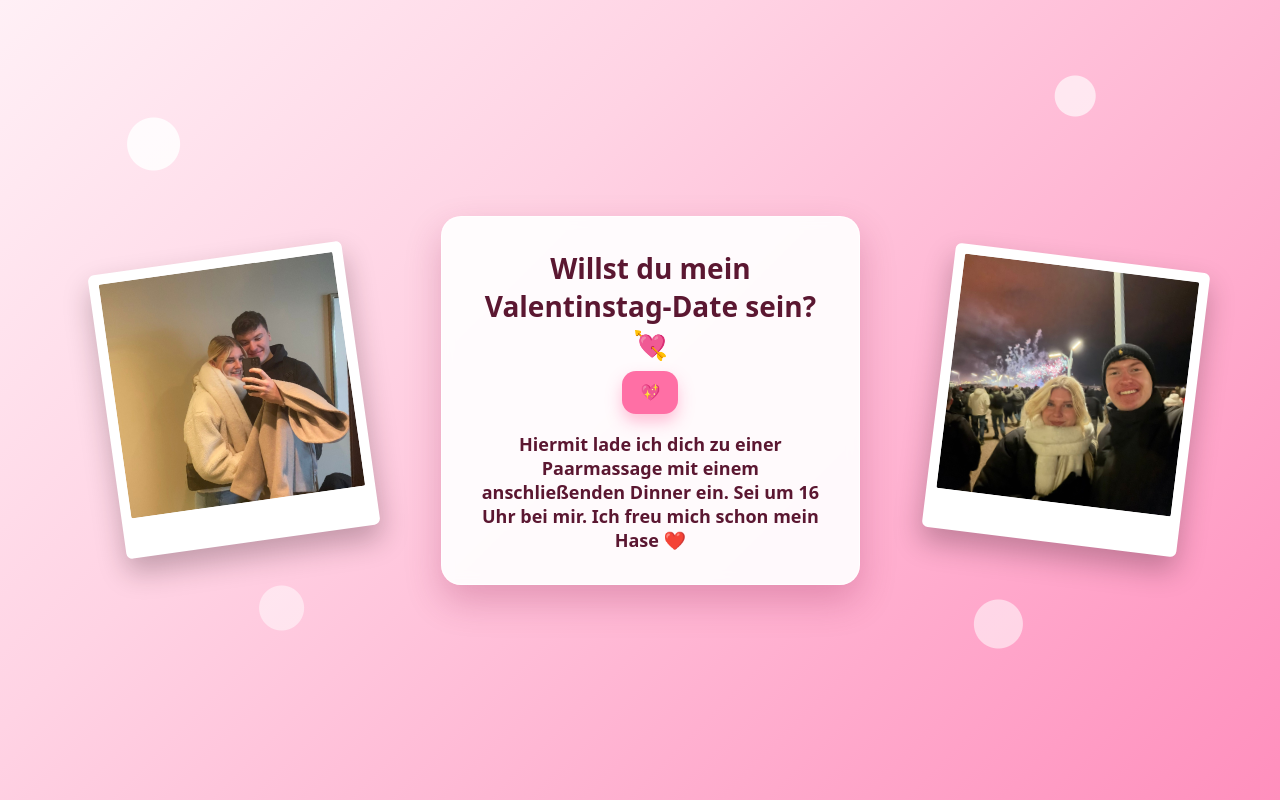
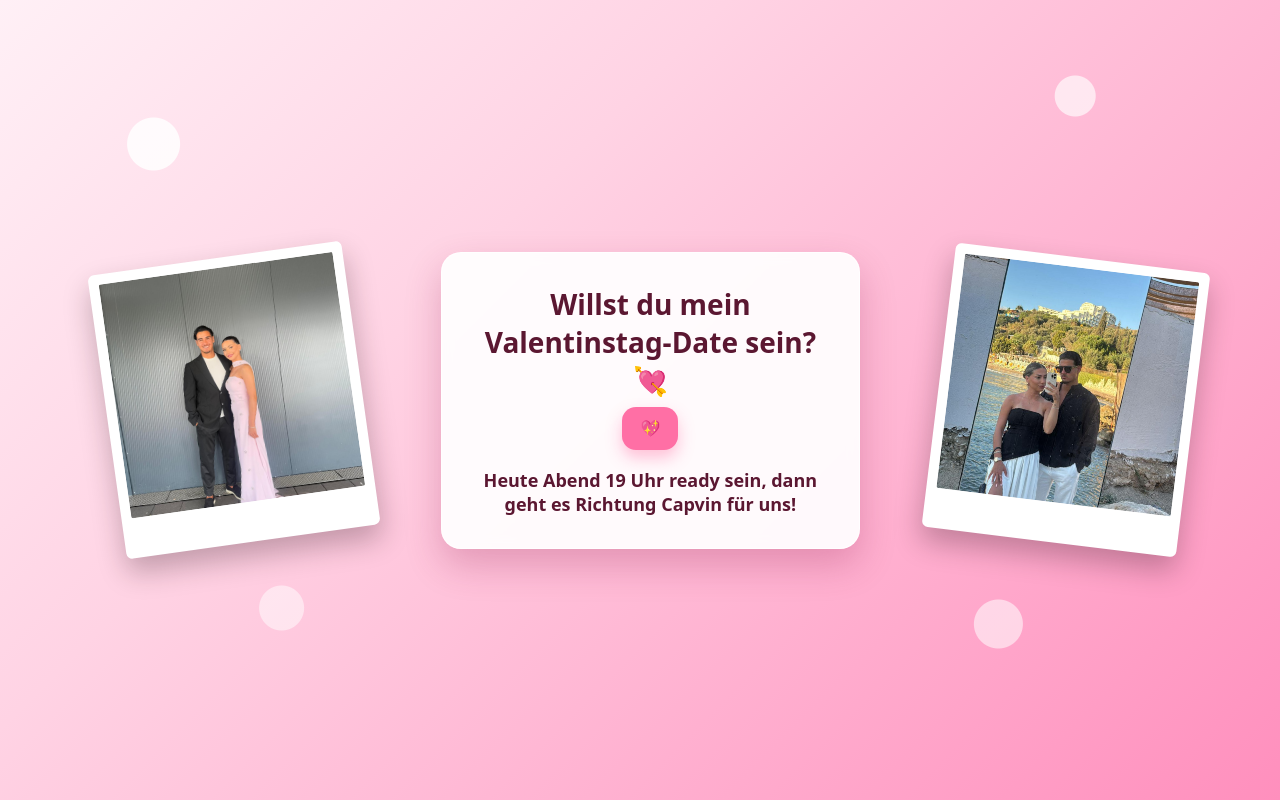
Before and after one commit to nicco-design/ValentinstagmitBerkay, a plain HTML site: page index.html in a window 1280 px wide. Both pictures are taken after a click on the button "Ja 😍". Drawn offline with Linux system fonts and the light colour scheme.

Commit message:
Use Berkay polaroid photos and update yes-message

```diff
--- a/index.html
+++ b/index.html
@@ -163,7 +163,7 @@
   <main class="layout">
     <figure class="polaroid left" data-photo-key="left">
       <img
-        data-sources="assets/polaroid-left.jpg|assets/left.jpg"
+        data-sources="assets/polaroid-left-Berkay.jpg|assets/polaroid-left.jpg|assets/left.jpg"
         alt="Foto von euch beiden mit Feuerwerk"
       />
       <div class="photo-actions" hidden>
@@ -186,7 +186,7 @@
 
     <figure class="polaroid right" data-photo-key="right">
       <img
-        data-sources="assets/polaroid-right.jpg|assets/right.jpg"
+        data-sources="assets/polaroid-right-Berkay.jpg|assets/polaroid-right.jpg|assets/right.jpg"
         alt="Spiegel-Selfie von euch beiden"
       />
       <div class="photo-actions" hidden>
@@ -284,7 +284,7 @@
     document.querySelectorAll(".polaroid").forEach(setupPolaroid);
 
     yes.addEventListener("click", () => {
-      msg.textContent = "Hiermit lade ich dich zu einer Paarmassage mit einem anschließenden Dinner ein. Sei um 16 Uhr bei mir. Ich freu mich schon mein Hase ❤️";
+      msg.textContent = "Heute Abend 19 Uhr ready sein, dann geht es Richtung Capvin für uns!";
       no.style.display = "none";
       yes.textContent = "💖";
       launchHearts();
```
Also changed, not shown: docs/index.html (+3 -3 lines).
